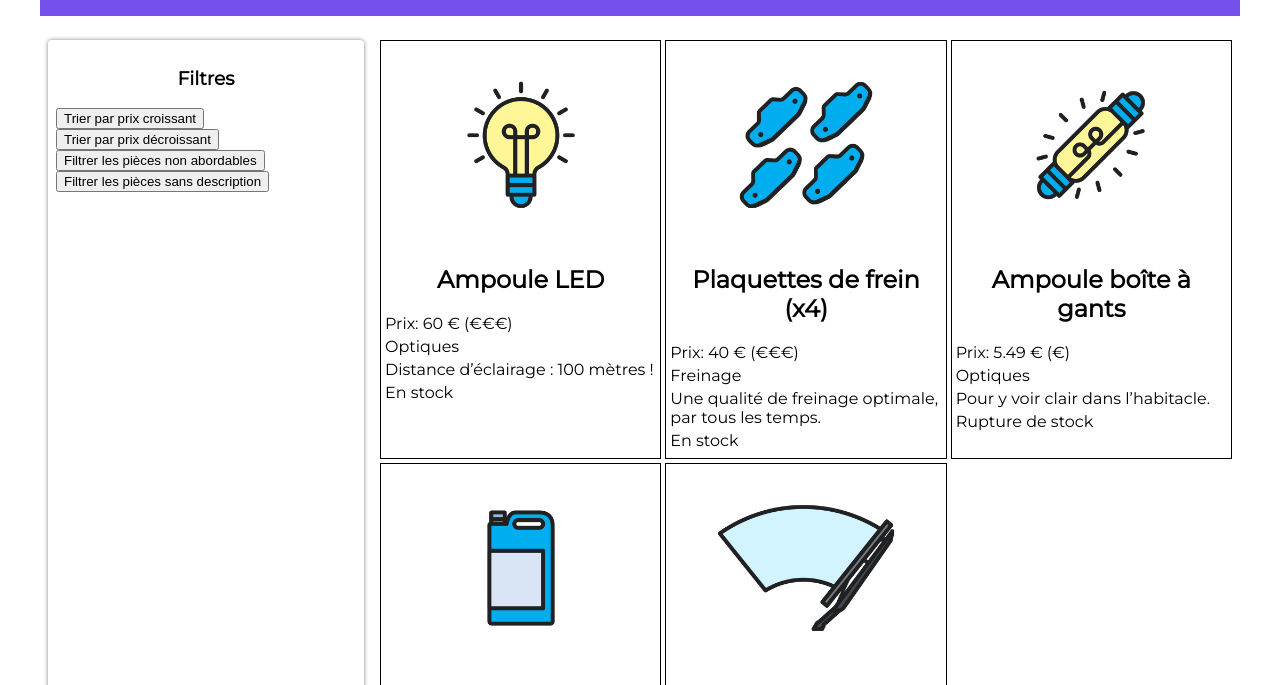
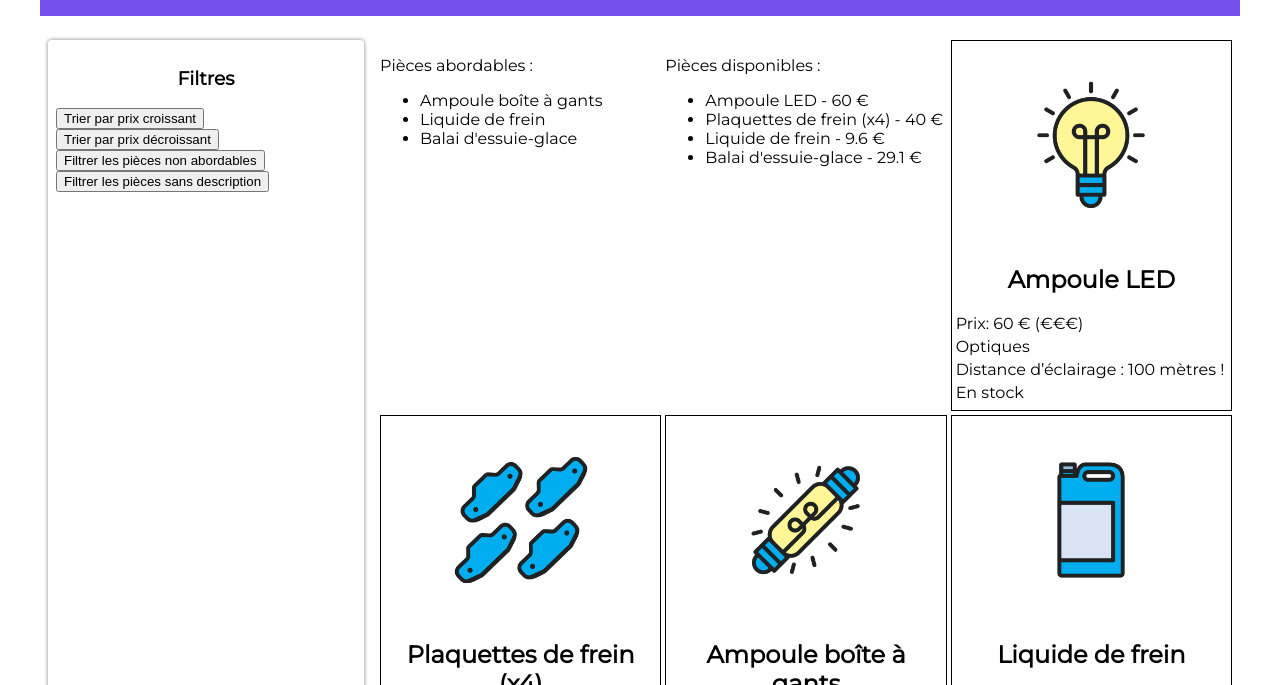
Before and after one commit to dnguyenb/les-bonnes-pieces, a website: page frontend/index.html in a window 1280 px wide. Shown: the part 98-783 px from the top of the page. Drawn offline with Linux system fonts and the light colour scheme.

Commit message:
add list of available parts with .map()

```diff
--- a/frontend/index.html
+++ b/frontend/index.html
@@ -28,7 +28,14 @@
 			</section>
 
 			<!-- Fiches produits -->
-			<section class="fiches"></section>
+			<section class="fiches">
+				<div class="abordables">
+					<p>Pièces abordables :</p>
+				</div>
+				<div class="disponibles">
+					<p>Pièces disponibles :</p>
+				</div>
+			</section>
 		</main>
 	</body>
 </html>
--- a/frontend/pieces.js
+++ b/frontend/pieces.js
@@ -81,3 +81,40 @@ btnFiltrerNoDesc.addEventListener('click', () => {
 	const piecesFiltrees = pieces.filter((piece) => piece.description);
 	console.log(piecesFiltrees);
 });
+
+// Affichage nom des pieces uniquement :
+const noms = pieces.map((piece) => piece.nom);
+for (let i = noms.length - 1; i >= 0; i--) {
+	if (pieces[i].prix > 35) {
+		noms.splice(i, 1);
+	}
+}
+
+// Création de la liste des noms des pièces abordables
+const abordablesElements = document.createElement('ul');
+
+for (let i = 0; i < noms.length; i++) {
+	const nomElement = document.createElement('li');
+	nomElement.innerText = noms[i];
+	abordablesElements.appendChild(nomElement);
+}
+
+document.querySelector('.abordables').appendChild(abordablesElements);
+
+// Création de la liste des pièces disponibles :
+const disponibles = pieces.map((piece) => `${piece.nom} - ${piece.prix} €`);
+for (let i = noms.length - 1; i >= 0; i--) {
+	if (!pieces[i].disponibilite) {
+		disponibles.splice(i, 1);
+	}
+}
+const disponiblesElements = document.createElement('ul');
+
+for (let i = 0; i < disponibles.length; i++) {
+	const disponibleElement = document.createElement('li');
+	console.log(disponibles[i]);
+	disponibleElement.innerText = disponibles[i];
+	disponiblesElements.appendChild(disponibleElement);
+}
+
+document.querySelector('.disponibles').appendChild(disponiblesElements);
```
